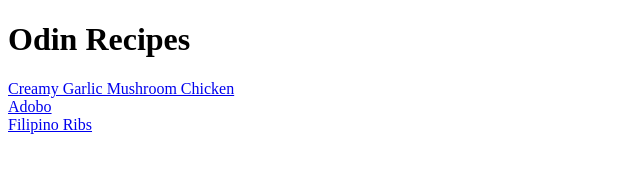
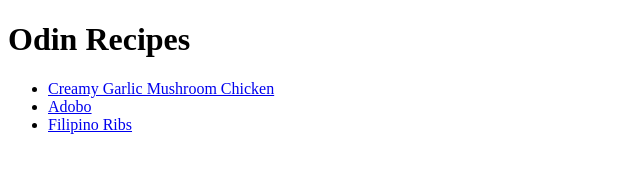
Before and after one commit to KingEddeh/odin-recipes, a plain HTML site: page index.html in a window 1280 px wide. Shown: the whole page, without its empty margins (0-640 px from the left). Drawn offline with Linux system fonts and the light colour scheme.

Commit message:
Fixed recipe link positioning again

```diff
--- a/index.html
+++ b/index.html
@@ -7,8 +7,10 @@
 </head>
 <body>
     <h1>Odin Recipes</h1>
-    <a href="recipes/Creamy-Garlic-Mushroom-Chicken.html">Creamy Garlic Mushroom Chicken</a> <br>
-    <a href="recipes/Adobo.html">Adobo</a> <br>
-    <a href="recipes/Filipino-Ribs.html">Filipino Ribs</a> <br>
+    <ul>
+        <li><a href="recipes/Creamy-Garlic-Mushroom-Chicken.html">Creamy Garlic Mushroom Chicken</a></li>
+        <li><a href="recipes/Adobo.html">Adobo</a></li>
+        <li><a href="recipes/Filipino-Ribs.html">Filipino Ribs</a></li>
+    </ul>
 </body>
 </html>
```
